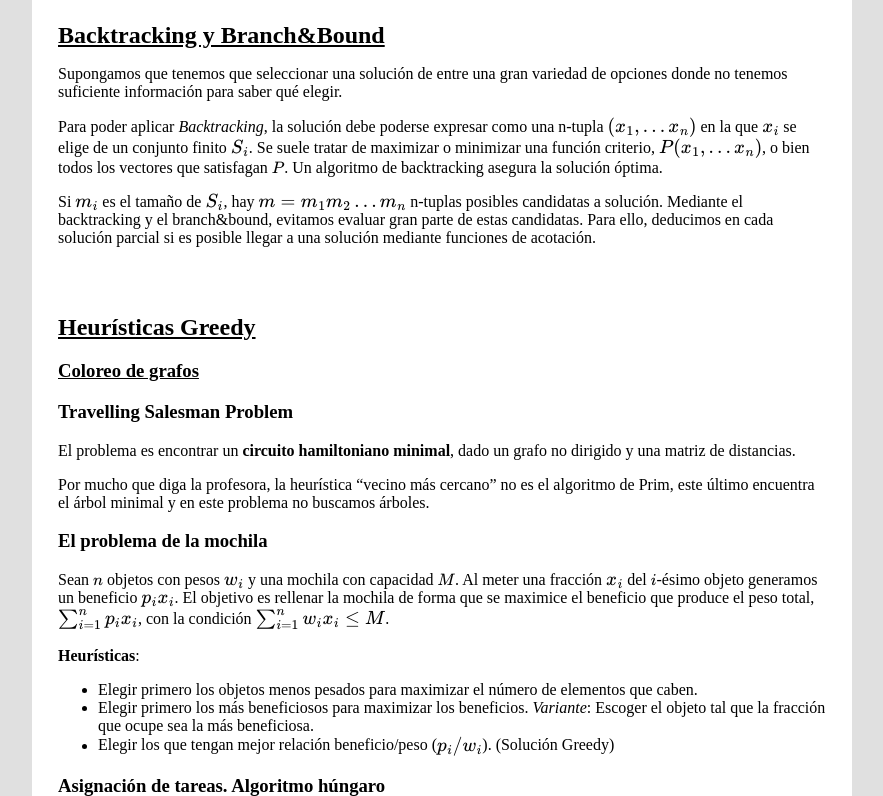
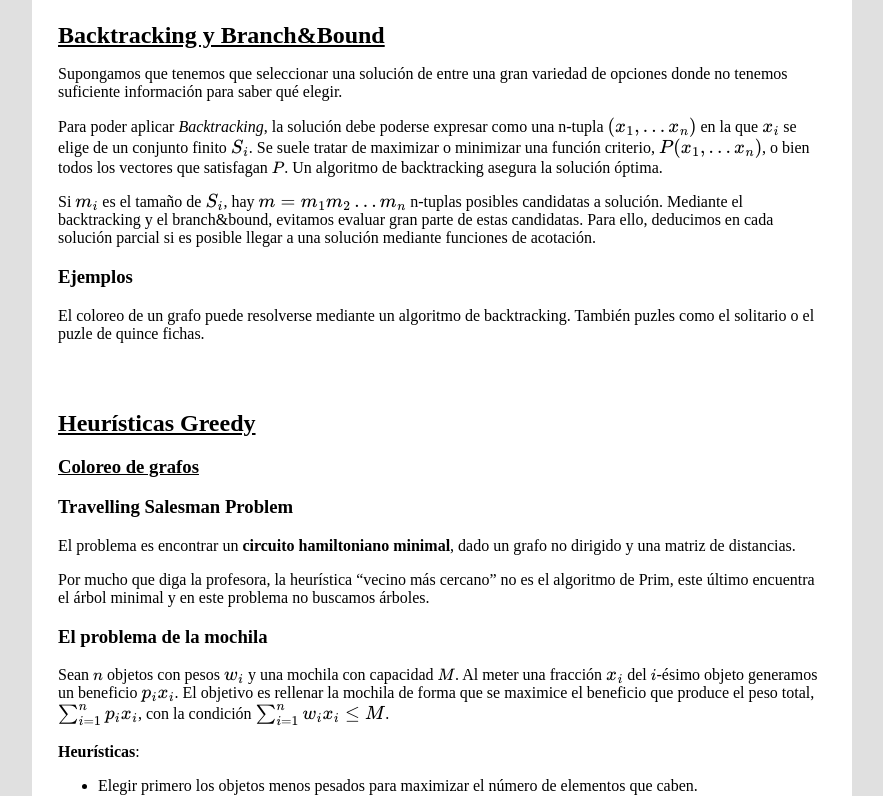
Before and after one commit to fdavidcl/algoritmia, a Jekyll site: the page built from index.html, in a window 1280 px wide and 900 px high, cut to the strip 104-900 px from the top of the window. Shown: the whole strip, without its empty margins (198-1081 px from the left). Built offline with Jekyll 4.4.1, drawn with Linux system fonts in a browser that asks for light colours; formulas are drawn with MathJax 3; the list of posts is cut into pages by our own code.

Commit message:
Examenes

```diff
--- a/_posts/2014-4-23-exploracion-grafos.md
+++ b/_posts/2014-4-23-exploracion-grafos.md
@@ -15,3 +15,6 @@ Si `$m_i$` es el tamaño de `$S_i$`, hay `$m=m_1m_2\dots m_n$` n-tuplas posibles
 Mediante el backtracking y el branch&bound, evitamos evaluar gran parte de estas candidatas.
 Para ello, deducimos en cada solución parcial si es posible llegar a una solución mediante funciones de
 acotación.
+
+### Ejemplos
+El coloreo de un grafo puede resolverse mediante un algoritmo de backtracking. También puzles como el solitario o el puzle de quince fichas.
```
Also changed, not shown: 1 other file.
